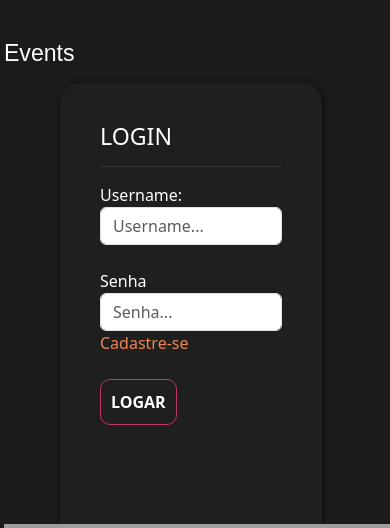
After one commit to ricardoramospereira/events, a Django app: page /auth/login/ in a window 390 px wide. The commit adds this page. Shown: the top 528 px of the page. Run offline with Django 4.2, Linux system fonts and the light colour scheme; grey boxes are pictures that could not be loaded.

Commit message:
create_login

```diff
--- /dev/null
+++ b/templates/partials/users/login.html
@@ -0,0 +1,23 @@
+{% load static %}
+<div class="box-form">
+    <h3>LOGIN</h3>
+
+    {% if messages %}
+    {% for message in messages %}
+        <div class="alert {{ message.tags }}">{{ message }}</div>
+    {% endfor %}
+    {% endif %}
+
+    <hr style="border-color: #7E7B7C">
+    <form action="{% url 'login' %}" method="POST">{% csrf_token %}
+        <label>Username:</label>
+        <input type="text" class="form-control" placeholder="Username..." name="username">
+        <br>
+        <label>Senha</label>
+        <input type="password" class="form-control" placeholder="Senha..." name="password">
+        <a href="{% url 'register' %}" class="link">Cadastre-se</a>
+        <br>
+        <br>
+        <input type="submit" value="LOGAR" class="btn-principal">
+    </form>
+</div>
--- a/templates/partials/users/register.html
+++ b/templates/partials/users/register.html
@@ -27,7 +27,7 @@
                 <input type="password" class="form-control" placeholder="Confirmar senha..." name="confirm_password">
             </div>
         </div>
-        <a href="#" class="link">Já possuo uma conta</a>
+        <a href="{% url 'login' %}" class="link">Já possuo uma conta</a>
         <br>
         <br>
         <input type="submit" value="CADASTRAR" class="btn-principal">
--- /dev/null
+++ b/users/templates/login.html
@@ -0,0 +1,22 @@
+{% extends 'bases/base.html' %}
+{% load static %}
+
+{% block 'head' %}
+    <link href="{% static 'users/css/users.css' %}" rel="stylesheet">
+{% endblock %}
+
+{% block 'body' %}
+<div class="container-fluid bg-inscricao">
+    <div class="row">
+        <div class="col-md">
+            <h3 class="logo">Events</h3>
+
+                {% include "partials/users/login.html" %}
+
+            <img src="{% static 'geral/img/logo_evento.png' %}" class="logo-evento">
+        </div>
+        <div class="col-md bg-img">
+        </div>
+    </div>
+</div>
+{% endblock %}
--- a/users/urls.py
+++ b/users/urls.py
@@ -3,4 +3,5 @@ from .import views
 
 urlpatterns = [
     path('register/', views.register, name='register'),
+    path('login/', views.login, name='login'),
 ]
--- a/users/views.py
+++ b/users/views.py
@@ -45,3 +45,20 @@ def register(request):
         except:
             messages.add_message(request, constants.ERROR, 'Erro interno do sistema')
             return redirect('register')
+
+
+def login(request):
+    if request.method == "GET":
+        return render(request, 'login.html')
+    elif request.method == "POST":
+        username = request.POST.get('username')
+        password = request.POST.get('password')
+
+        user = auth.authenticate(username=username, password=password)
+
+        if not user:
+            messages.add_message(request, constants.ERROR, 'Usuário ou senha inválidos')
+            return redirect('login')
+
+        auth.login(request, user)
+        return redirect('/')
```
Also changed, not shown: db.sqlite3.
